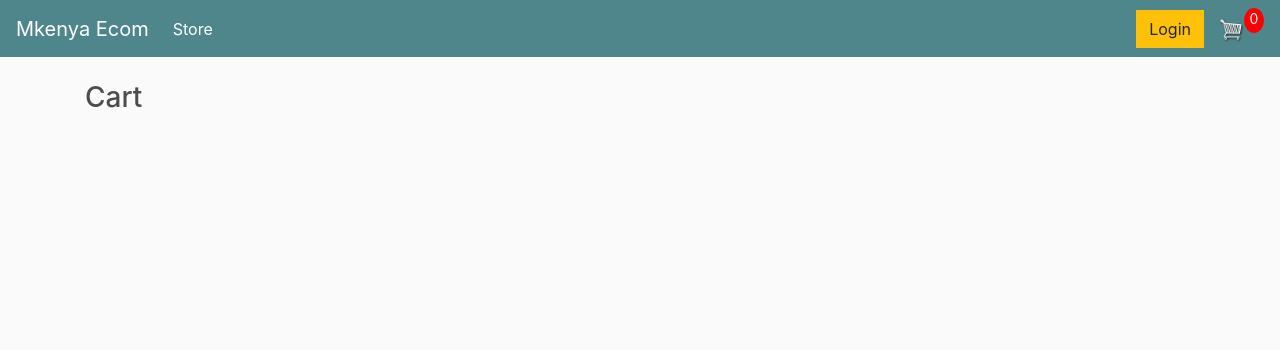
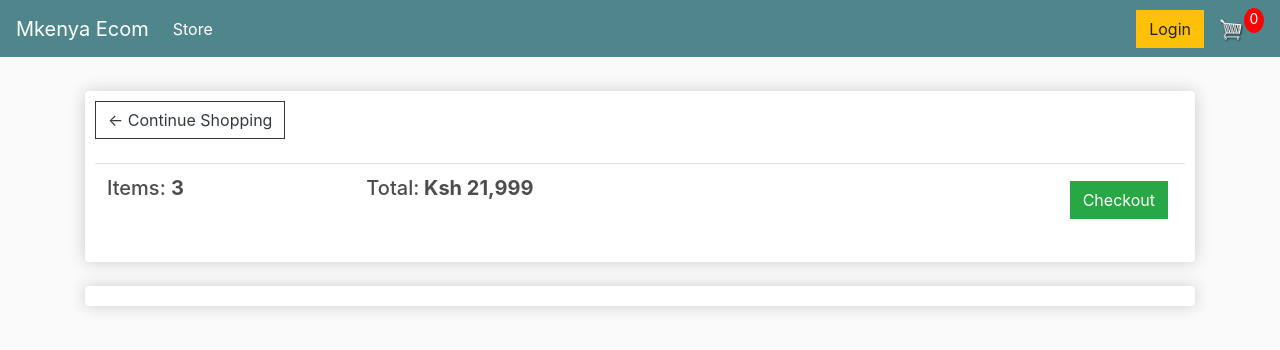
Before and after one commit to ndunguloren96/ltronix-shop, a Django app: page /cart/ in a window 1280 px wide. Shown: the top 350 px of the page. Run offline with Django 4.2, Linux system fonts and the light colour scheme; lists and menus that the app fills with data are empty; some libraries are stand-ins or nearby versions.

Commit message:
feat: add initial cart layout

```diff
--- a/ecommerce/store/templates/store/cart.html
+++ b/ecommerce/store/templates/store/cart.html
@@ -1,6 +1,35 @@
-{%extends 'store/main.html' %} {%load static%} {%block content%}
+{% extends 'store/main.html' %} {% load static %} {% block content %}
+<div class="row">
+  <div class="col-lg-12">
+    <div class="box-element">
+      <a class="btn btn-outline-dark" href="{% url 'store' %}"
+        >&#x2190; Continue Shopping</a
+      >
 
-<h3>
-  Cart
-  <h3>{%endblock content%}</h3>
-</h3>
+      <br />
+      <br />
+      <table class="table">
+        <tr>
+          <th>
+            <h5>Items: <strong>3</strong></h5>
+          </th>
+          <th>
+            <h5>Total:<strong> Ksh 21,999</strong></h5>
+          </th>
+          <th>
+            <a
+              style="float: right; margin: 5px"
+              class="btn btn-success"
+              href="{% url 'checkout' %}"
+              >Checkout</a
+            >
+          </th>
+        </tr>
+      </table>
+    </div>
+
+    <br />
+    <div class="box-element"></div>
+  </div>
+</div>
+{% endblock content %}
```
